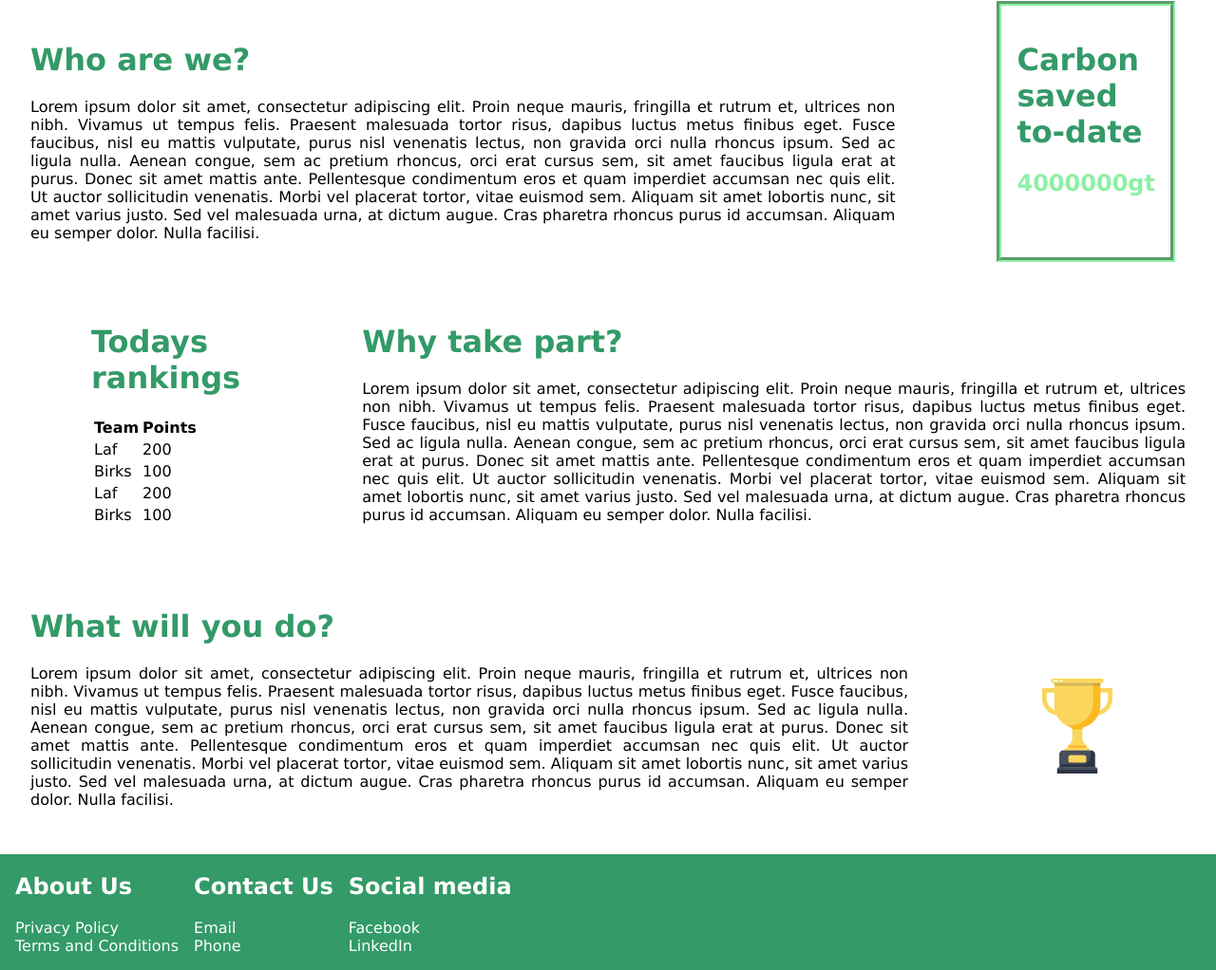
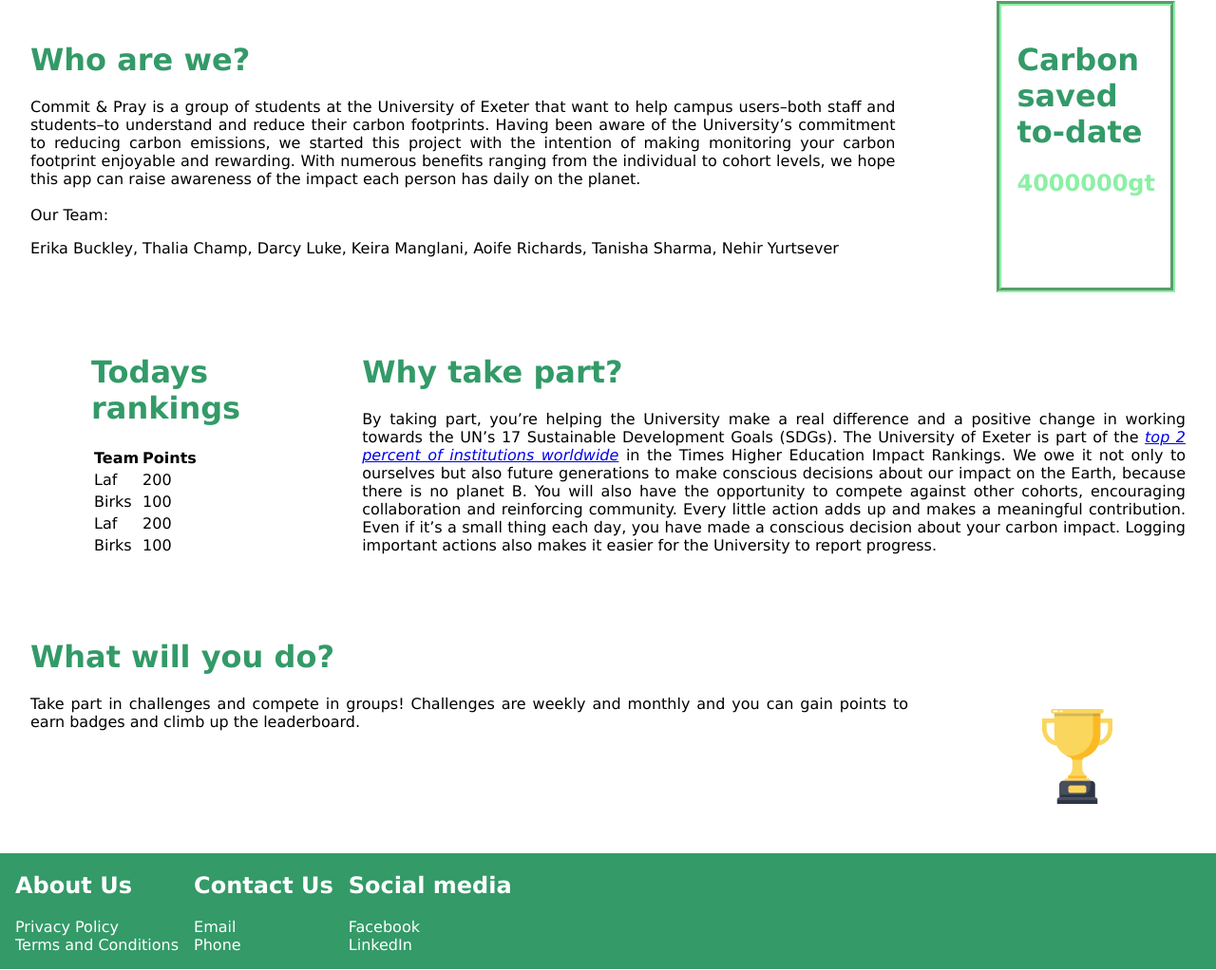
Before and after one commit to Erikabuckley/GroupProject, a plain HTML site: page index.html in a window 1280 px wide. Shown: the part 229-1251 px from the top of the page at 95% size. Drawn offline with Linux system fonts and the light colour scheme.

Commit message:
added home page (index) content

```diff
--- a/index.html
+++ b/index.html
@@ -30,14 +30,14 @@
         <div class="total-screen">
             <div class="total-text">
                 <h1> Who are we? </h1>
-                Lorem ipsum dolor sit amet, consectetur adipiscing elit. Proin neque mauris, fringilla et rutrum et,
-                ultrices non nibh. Vivamus ut tempus felis. Praesent malesuada tortor risus, dapibus luctus metus
-                finibus eget. Fusce faucibus, nisl eu mattis vulputate, purus nisl venenatis lectus, non gravida orci
-                nulla rhoncus ipsum. Sed ac ligula nulla. Aenean congue, sem ac pretium rhoncus, orci erat cursus sem,
-                sit amet faucibus ligula erat at purus. Donec sit amet mattis ante. Pellentesque condimentum eros et
-                quam imperdiet accumsan nec quis elit. Ut auctor sollicitudin venenatis. Morbi vel placerat tortor,
-                vitae euismod sem. Aliquam sit amet lobortis nunc, sit amet varius justo. Sed vel malesuada urna, at
-                dictum augue. Cras pharetra rhoncus purus id accumsan. Aliquam eu semper dolor. Nulla facilisi.
+                Commit & Pray is a group of students at the University of Exeter that want to help campus users–both staff and students–to understand and reduce their carbon footprints. Having been aware of the University’s commitment to reducing carbon emissions, we started this project with the intention of making monitoring your carbon footprint enjoyable and rewarding. With numerous benefits ranging from the individual to cohort levels, we hope this app can raise awareness of the impact each person has daily on the planet.
+                <br>
+                <br>
+                Our Team:
+                <p>Erika Buckley, Thalia Champ, Darcy Luke, Keira Manglani, Aoife Richards, Tanisha Sharma, Nehir Yurtsever </p>
+
+
+
             </div>
 
             <div class="total">
@@ -75,28 +75,16 @@
 
             <div class="rank-text">
                 <h1> Why take part? </h1>
-                Lorem ipsum dolor sit amet, consectetur adipiscing elit. Proin neque mauris, fringilla et rutrum et,
-                ultrices non nibh. Vivamus ut tempus felis. Praesent malesuada tortor risus, dapibus luctus metus
-                finibus eget. Fusce faucibus, nisl eu mattis vulputate, purus nisl venenatis lectus, non gravida orci
-                nulla rhoncus ipsum. Sed ac ligula nulla. Aenean congue, sem ac pretium rhoncus, orci erat cursus sem,
-                sit amet faucibus ligula erat at purus. Donec sit amet mattis ante. Pellentesque condimentum eros et
-                quam imperdiet accumsan nec quis elit. Ut auctor sollicitudin venenatis. Morbi vel placerat tortor,
-                vitae euismod sem. Aliquam sit amet lobortis nunc, sit amet varius justo. Sed vel malesuada urna, at
-                dictum augue. Cras pharetra rhoncus purus id accumsan. Aliquam eu semper dolor. Nulla facilisi.
+                By taking part, you’re helping the University make a real difference and a positive change in working towards the UN’s 17 Sustainable Development Goals (SDGs). The University of Exeter is part of the <cite> <a href="https://news.exeter.ac.uk/staff-news/success-for-exeter-in-global-sustainable-development-rankings/">top 2 percent of institutions worldwide</a></cite> in the Times Higher Education Impact Rankings. We owe it not only to ourselves but also future generations to make conscious decisions about our impact on the Earth, because there is no planet B. You will also have the opportunity to compete against other cohorts, encouraging collaboration and reinforcing community. Every little action adds up and makes a meaningful contribution. Even if it’s a small thing each day, you have made a conscious decision about your carbon impact. Logging important actions also makes it easier for the University to report progress.
+
+
             </div>
         </div>
 
         <div class="award-screen">
             <div class="award-text">
                 <h1> What will you do? </h1>
-                Lorem ipsum dolor sit amet, consectetur adipiscing elit. Proin neque mauris, fringilla et rutrum et,
-                ultrices non nibh. Vivamus ut tempus felis. Praesent malesuada tortor risus, dapibus luctus metus
-                finibus eget. Fusce faucibus, nisl eu mattis vulputate, purus nisl venenatis lectus, non gravida orci
-                nulla rhoncus ipsum. Sed ac ligula nulla. Aenean congue, sem ac pretium rhoncus, orci erat cursus sem,
-                sit amet faucibus ligula erat at purus. Donec sit amet mattis ante. Pellentesque condimentum eros et
-                quam imperdiet accumsan nec quis elit. Ut auctor sollicitudin venenatis. Morbi vel placerat tortor,
-                vitae euismod sem. Aliquam sit amet lobortis nunc, sit amet varius justo. Sed vel malesuada urna, at
-                dictum augue. Cras pharetra rhoncus purus id accumsan. Aliquam eu semper dolor. Nulla facilisi.
+                Take part in challenges and compete in groups! Challenges are weekly and monthly and you can gain points to earn badges and climb up the leaderboard.
             </div>
 
             <div class="award">
```
